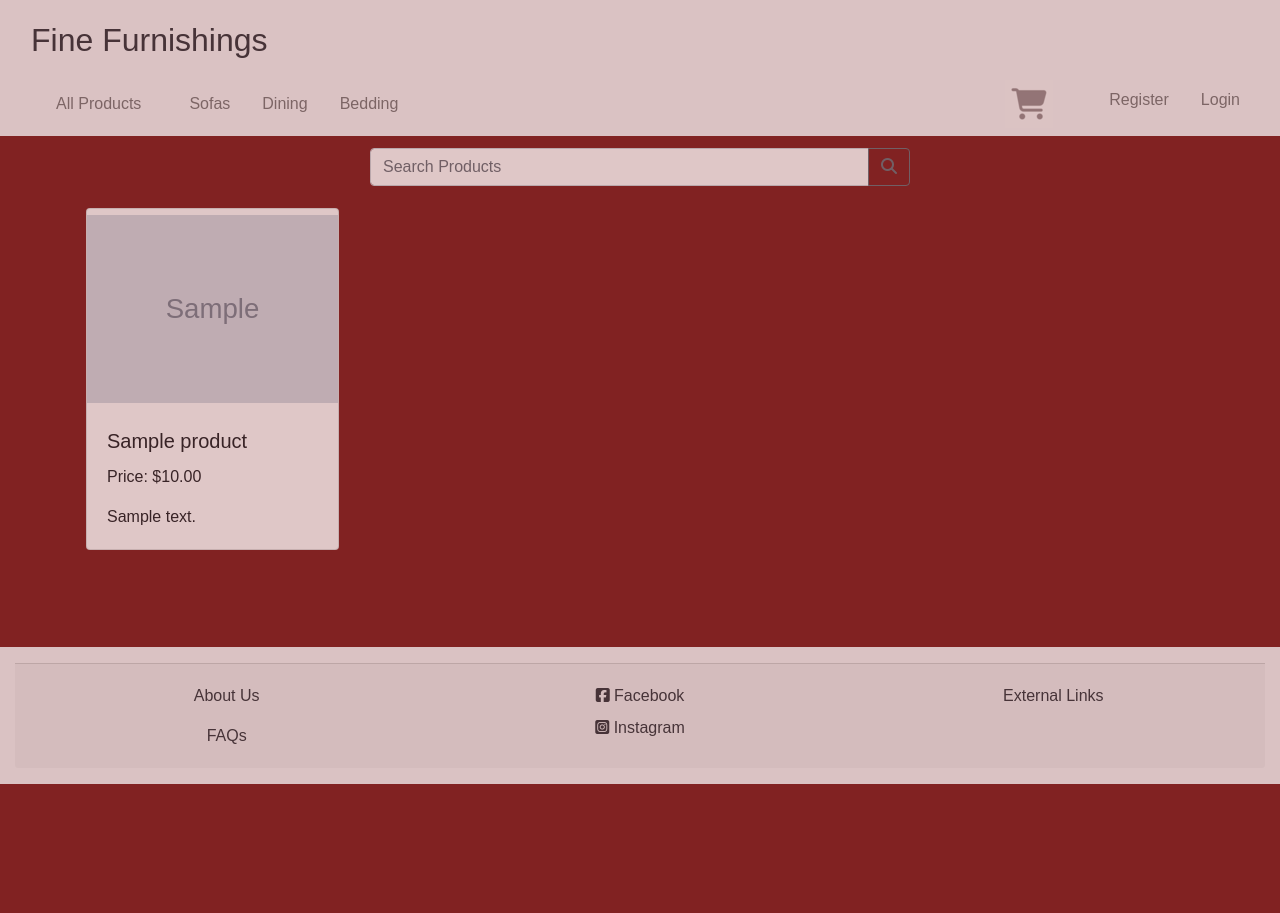
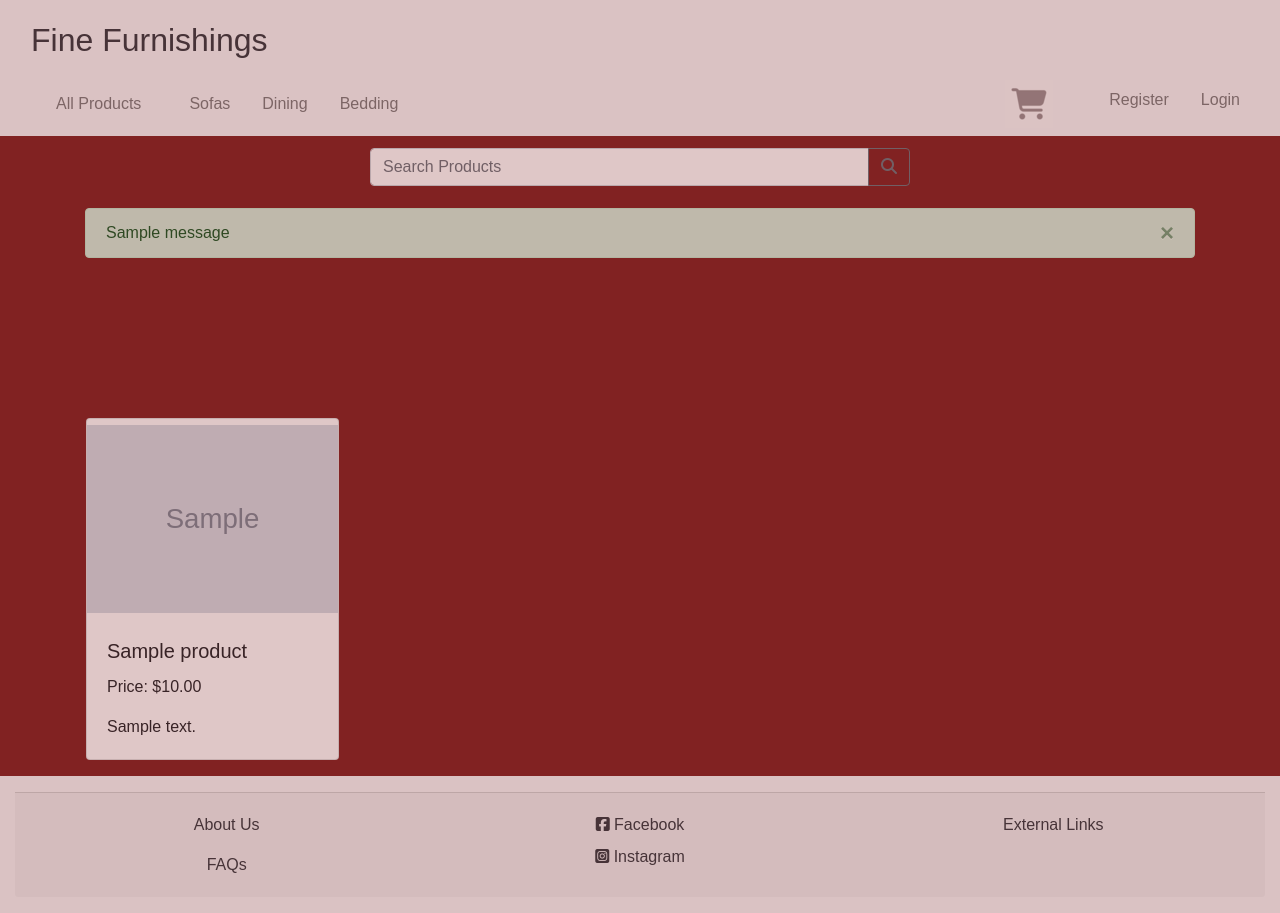
Before and after one commit to morganoleary/Fine-Furnishings, a Django app: page /products/ in a window 1280 px wide. Before the commit the page ends 784 px from the top, so only its background shows below. Run offline with Django 3.2, Linux system fonts and the light colour scheme; tables that the repository leaves empty hold one stand-in row (values such as "Sample post"); grey boxes marked "Sample" are stand-in pictures; one stand-in notice (Sample message) is shown; some libraries are stand-ins or nearby versions; some web fonts are replaced.

Commit message:
Implemented product search bar functionality

```diff
--- a/products/templates/products/products.html
+++ b/products/templates/products/products.html
@@ -5,6 +5,23 @@
 {% endblock %}
 
 {% block content %}
+    <!-- Messages block -->
+    {% if messages %}
+    <div class="container mt-3 top-padding">
+        <div class="row">
+            <div class="col-12">
+                {% for message in messages %}
+                <div class="alert alert-{{ message.tags }} alert-dismissible fade show" role="alert">
+                    {{ message }}
+                    <button type="button" class="close" data-dismiss="alert" aria-label="Close">
+                        <span aria-hidden="true">&times;</span>
+                    </button>
+                </div>
+                {% endfor %}
+            </div>
+        </div>
+    </div>
+    {% endif %}
     <div class="container products-container">
         <div class="row">
             {% for product in products %}
--- a/products/views.py
+++ b/products/views.py
@@ -1,14 +1,32 @@
-from django.shortcuts import render, get_object_or_404
+from django.shortcuts import render, redirect, reverse, get_object_or_404
+from django.contrib import messages
+from django.db.models import Q
 from .models import Product
 
-# Create your views here.
+# The all_products view code was implemented with the help of the
+# Boutique Ado project walkthrough to implement the search bar's functionality
 def all_products(request):
     """ A view to return the all products """
 
     products = Product.objects.all()
+    query = None
+
+    if request.GET:
+        if 'q' in request.GET:
+            query = request.GET['q']
+            if not query:
+                messages.error(request, "Please enter your search request.")
+                return redirect(reverse('products'))
+
+            queries = Q(name__icontains=query) | Q(description__icontains=query) | Q(categories__name__icontains=query)
+            products = products.filter(queries).distinct()
+
+            if not products.exists():
+                messages.info(request, f'No products found for "{query}"')
 
     context = {
         'products': products,
+        'search_term': query,
     }
 
     return render(request, 'products/products.html', context)
--- a/static/css/base.css
+++ b/static/css/base.css
@@ -38,6 +38,10 @@ body {
 .home-page-image {
   width: 100%;
   height: auto;
+}
+
+.top-padding{
+  padding-top: 8em;
 }
 
 .products-container {
--- a/templates/base.html
+++ b/templates/base.html
@@ -97,7 +97,7 @@
     <div class="container-fluid search-bar pt-5 container-sm fixed-top">
       <div class="row justify-content-center">
         <div class="col-12 col-md-6">
-          <form method="GET" action="">
+          <form method="GET" action="{% url 'products' %}">
             <div class="input-group">
               <input class="form-control" type="text" name="q" placeholder="Search Products">
               <div class="input-group-append">
@@ -111,15 +111,28 @@
       </div>
     </div>
 
-    {% if messages %}
-        <div class="message-container"></div>
-    {% endif %}
 
     {% block page_header %}
     {% endblock %}
 
     <main class="container-fluid main-content-wrapper mt-5">
       {% block content %}
+        {% if messages %}
+          <div class="container mt-3">
+            <div class="row">
+              <div class="col-12">
+                  {% for message in messages %}
+                      <div class="alert alert-{{ message.tags }} alert-dismissible fade show" role="alert">
+                          {{ message }}
+                          <button type="button" class="close" data-dismiss="alert" aria-label="Close">
+                              <span aria-hidden="true">&times;</span>
+                          </button>
+                      </div>
+                  {% endfor %}
+              </div>
+            </div>
+          </div>
+        {% endif %}
       {% endblock %}
     </main>
 
```
